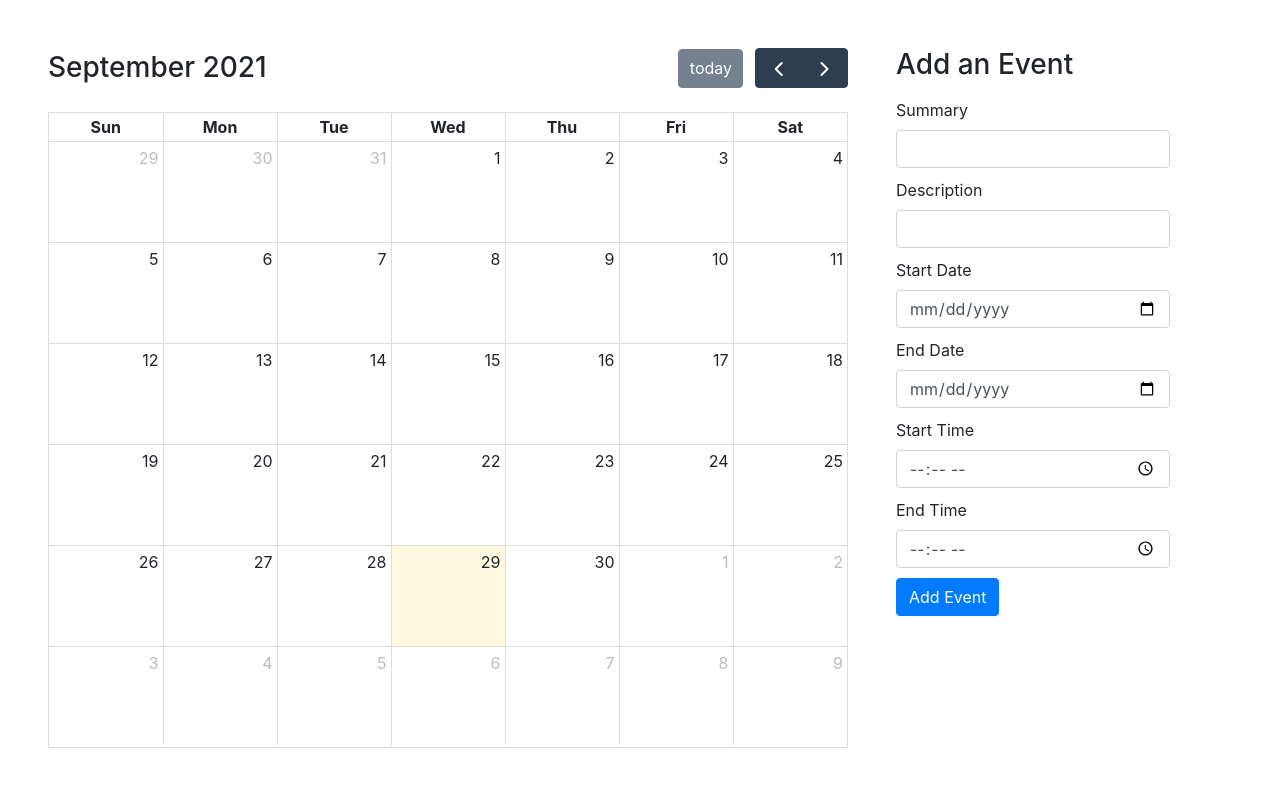
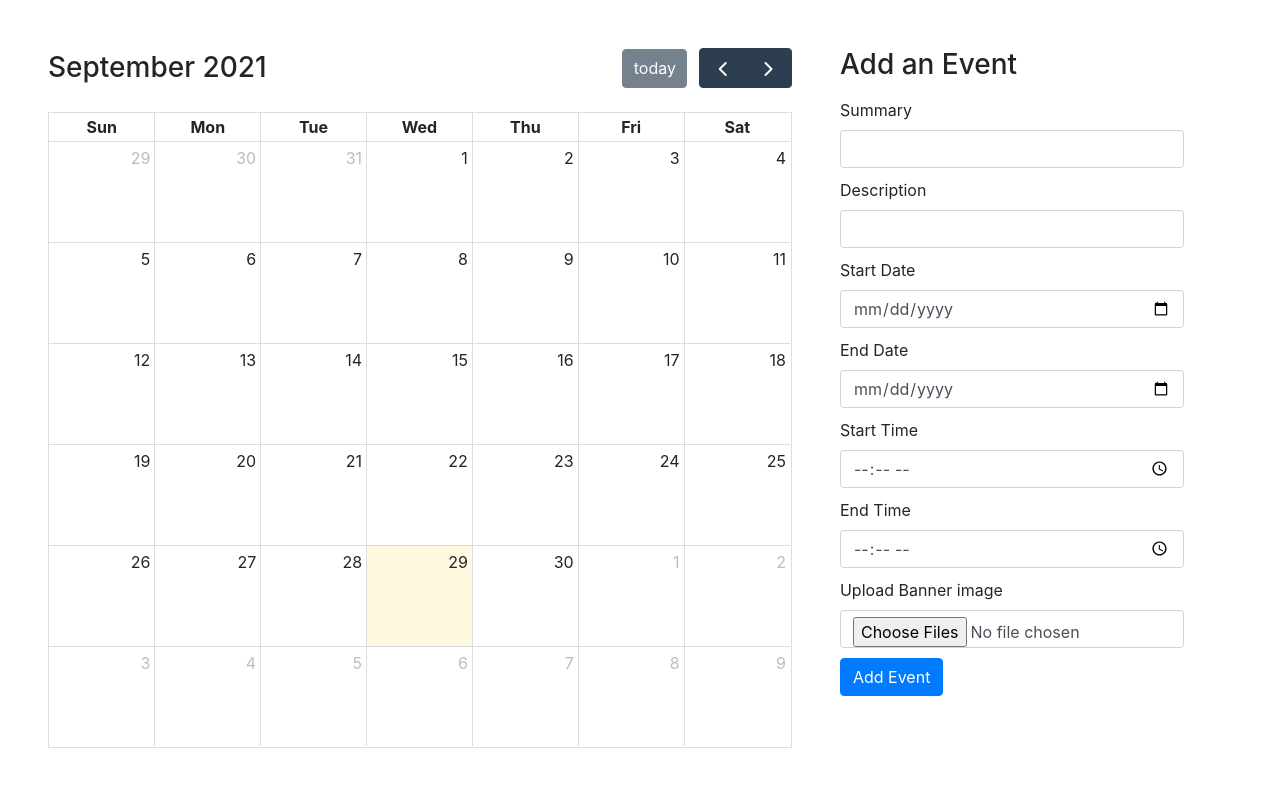
Before and after one commit to Hasindu1/Event-Planner-OAuth-2.0-Springboot, a Spring app: page /events in a window 1280 px wide. Run offline with Thymeleaf, Linux system fonts and the light colour scheme; the template is opened without the code that fills it, so the values that code supplies are empty; some of the project's set-up classes (security, data sources, template engines, error pages and the like) are left out, and stand-ins take their place; some libraries are stand-ins or nearby versions.

Commit message:
frontend connect with file upload API

```diff
--- a/src/main/resources/templates/events.html
+++ b/src/main/resources/templates/events.html
@@ -44,6 +44,12 @@
                                 <label for="endTime">End Time </label>
                                 <input id="endTime" class="form-control" type="time" required>
                             </div>
+
+                            <div>
+                                <label for="files">Upload Banner image</label>
+                                <input id="files" class="form-control" type="file" name="files" multiple>
+                            </div>
+
                             <div>
                                 <input id="submit-btn" class="btn btn-primary" type="submit" value="Add Event">
                             </div>
@@ -124,6 +130,21 @@
     });
 
 
+    let uploadFile = () => {
+        var fd = new FormData();
+        var files = $('#files')[0].files;
+        fd.append('files', files[0]);
+
+        $.ajax({
+            url: 'http://localhost:8081/api/drive/upload-one',
+            type: 'post',
+            data: fd,
+            contentType: false,
+            processData: false,
+        });
+    }
+
+
     $("#submit-btn").on("click", (event) => {
         event.preventDefault()
 
@@ -145,10 +166,11 @@
 
         $.ajax({
             type: "POST",
-            contentType : "application/json",
+            contentType: "application/json",
             url: "http://localhost:8081/api/events",
             data: JSON.stringify(data),
             success: (result) => {
+                uploadFile();
                 console.log(result);
                 swal({
                     title: "Success",
@@ -158,6 +180,7 @@
                 getAllEvents();
             }
         })
+
     })
 </script>
 
```
